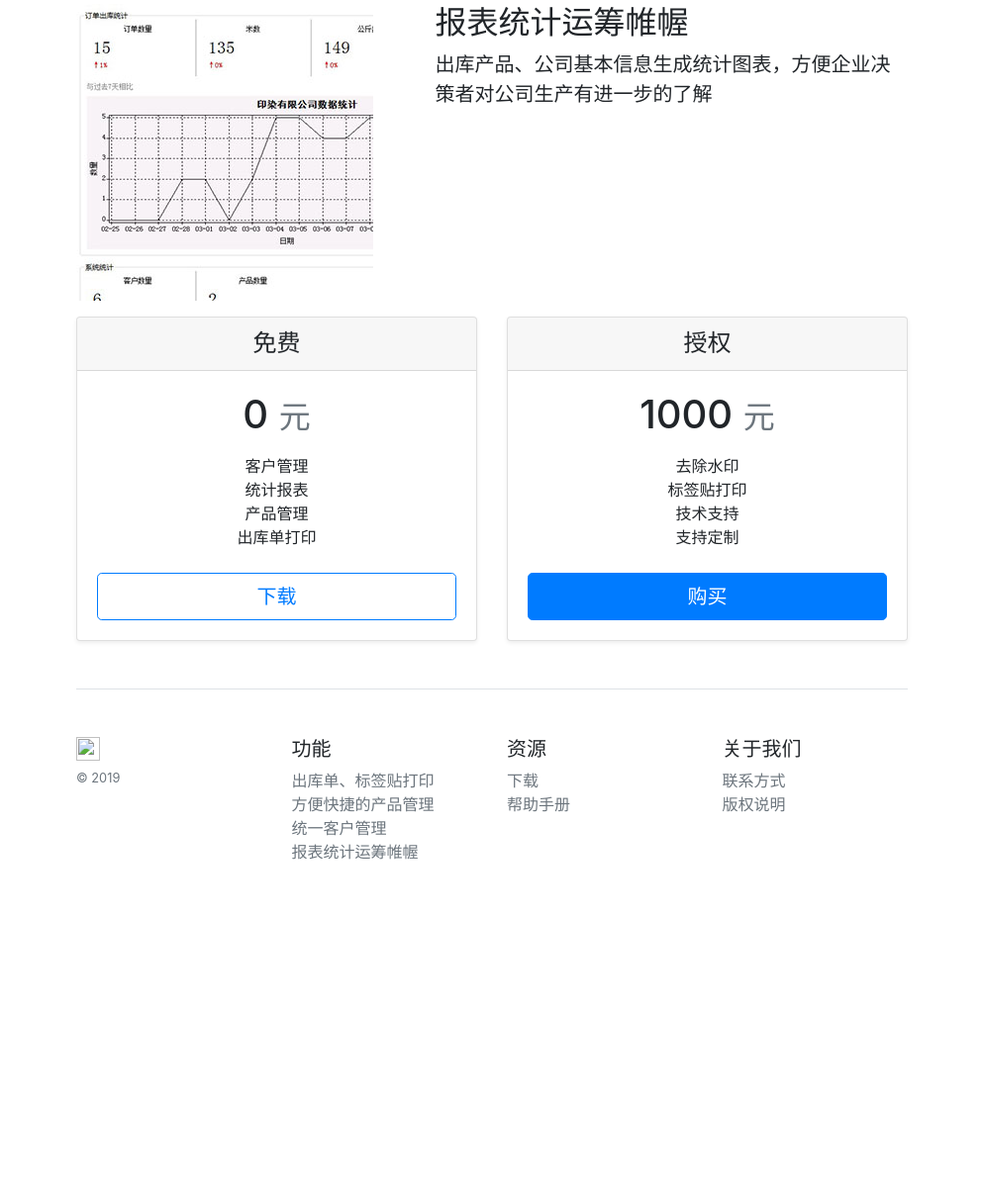
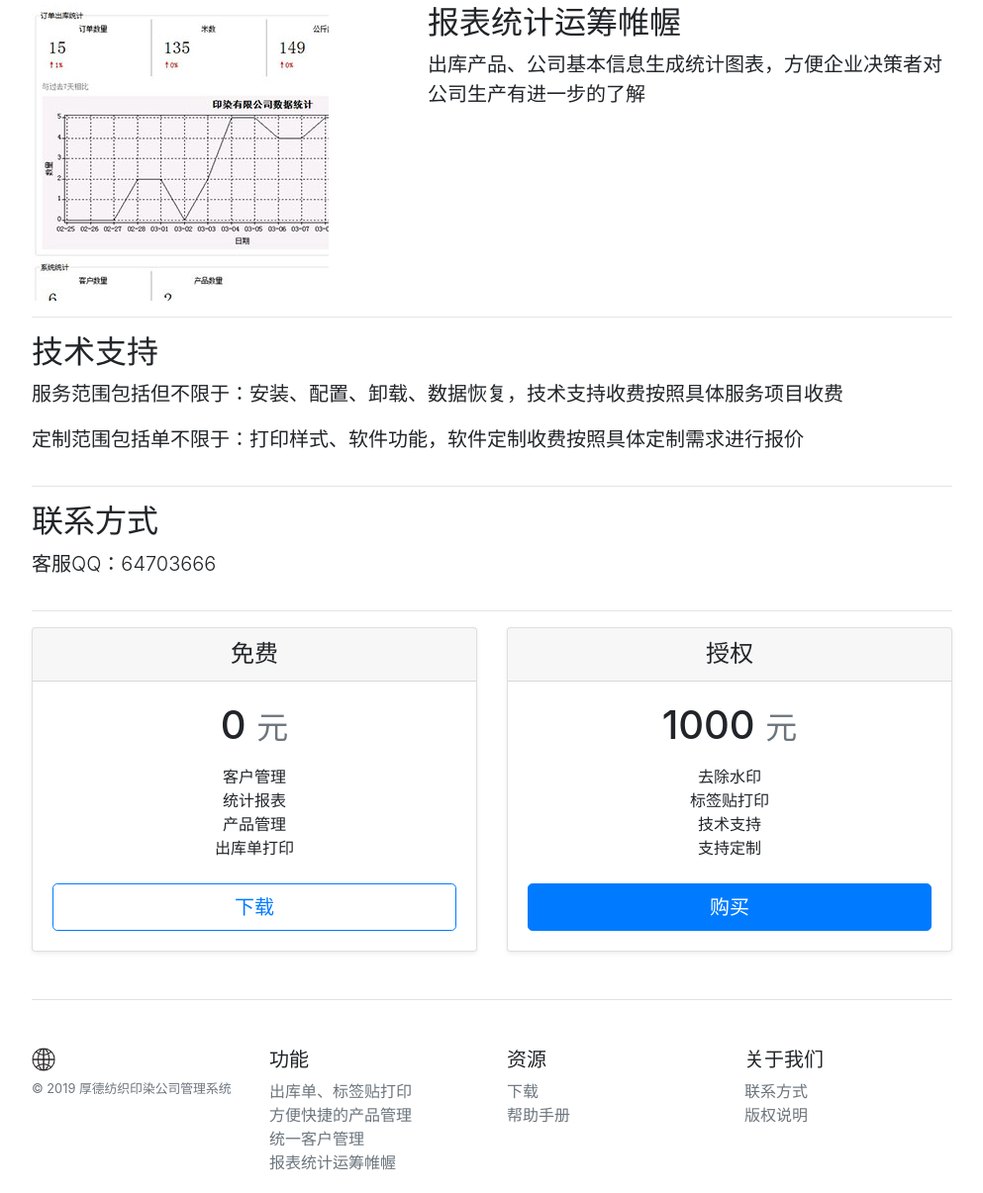
Before and after one commit to houdetech/enterprise.github.io, a plain HTML site: page index.html in a window 1280 px wide. Shown: the part 1519-2725 px from the top of the page at 99% size, without its empty margins (143-1136 px from the left). Before the commit the page ends 2456 px from the top, so only its background shows below. Drawn offline with Linux system fonts and the light colour scheme.

Commit message:
add licence

```diff
--- a/index.html
+++ b/index.html
@@ -1,6 +1,6 @@
-
 <!doctype html>
 <html lang="en">
+
 <head>
     <meta charset="utf-8">
     <meta name="viewport" content="width=device-width, initial-scale=1, shrink-to-fit=no">
@@ -47,12 +47,13 @@
       }
     </style>
 </head>
+
 <body>
     <div class="d-flex flex-column flex-md-row align-items-center p-3 px-md-4 mb-3 bg-white border-bottom shadow-sm">
         <h5 class="my-0 mr-md-auto font-weight-normal">厚德纺织印染公司管理系统</h5>
         <nav class="my-2 my-md-0 mr-md-3">
             <a class="p-2 text-dark" href="#feature1">功能</a>
-    <a class="p-2 text-dark" href="#">技术支持</a>
+            <a class="p-2 text-dark" href="#support">技术支持</a>
             <a class="p-2 text-dark" href="#pricing">授权</a>
         </nav>
     </div>
@@ -83,7 +84,7 @@
             </div>
         </div>
 
-<div class="container">
+
         <hr class="featurette-divider">
         <div class="row featurette">
             <div class="col-md-7 order-md-2">
@@ -95,7 +96,7 @@
             </div>
         </div>
 
-<div class="container">
+
         <hr class="featurette-divider">
         <div class="row featurette">
             <div class="col-md-7">
@@ -107,7 +108,7 @@
             </div>
         </div>
 
-<div class="container">
+
         <hr class="featurette-divider">
         <div class="row featurette">
             <div class="col-md-7 order-md-2">
@@ -119,6 +120,22 @@
             </div>
         </div>
 
+        <hr class="featurette-divider">
+        <div class="row featurette">
+            <div class="col-md-12 order-md-2">
+                <h2 class="featurette-heading"><a name="support">技术支持</a></h2>
+                <p class="lead">服务范围包括但不限于：安装、配置、卸载、数据恢复，技术支持收费按照具体服务项目收费</p>
+                <p class="lead">定制范围包括单不限于：打印样式、软件功能，软件定制收费按照具体定制需求进行报价</p>
+            </div>
+        </div>
+        <hr class="featurette-divider">
+        <div class="row featurette">
+            <div class="col-md-12 order-md-2">
+                <h2 class="featurette-heading"><a name="contact">联系方式</a></h2>
+                <p class="lead">客服QQ：64703666</p>
+            </div>
+        </div>
+        <hr class="featurette-divider">
         <div class="card-deck mb-3 text-center mt-3">
             <div class="card mb-8 shadow-sm">
                 <div class="card-header">
@@ -153,11 +170,12 @@
 
         </div>
 
+
         <footer class="pt-4 my-md-5 pt-md-5 border-top">
             <div class="row">
                 <div class="col-12 col-md">
-        <img class="mb-2" src="/docs/4.3/assets/brand/bootstrap-solid.svg" alt="" width="24" height="24">
-        <small class="d-block mb-3 text-muted">&copy; 2019</small>
+                    <img class="mb-2" src="./assets/img/index.png" alt="" width="24" height="24">
+                    <small class="d-block mb-3 text-muted">&copy; 2019 厚德纺织印染公司管理系统</small>
                 </div>
                 <div class="col-6 col-md">
                     <h5>功能</h5>
@@ -178,12 +196,13 @@
                 <div class="col-6 col-md">
                     <h5>关于我们</h5>
                     <ul class="list-unstyled text-small">
-          <li><a class="text-muted" href="#">联系方式</a></li>
-          <li><a class="text-muted" href="#">版权说明</a></li>
+                        <li><a class="text-muted" href="#contact">联系方式</a></li>
+                        <li><a class="text-muted" href="./licence.html" target="_blank">版权说明</a></li>
                     </ul>
                 </div>
             </div>
         </footer>
     </div>
 </body>
+
 </html>
```
Also changed, not shown: licence.html (added, +59 -0 lines), 1 other file. Lines whose indentation alone changed are shown as unchanged.
